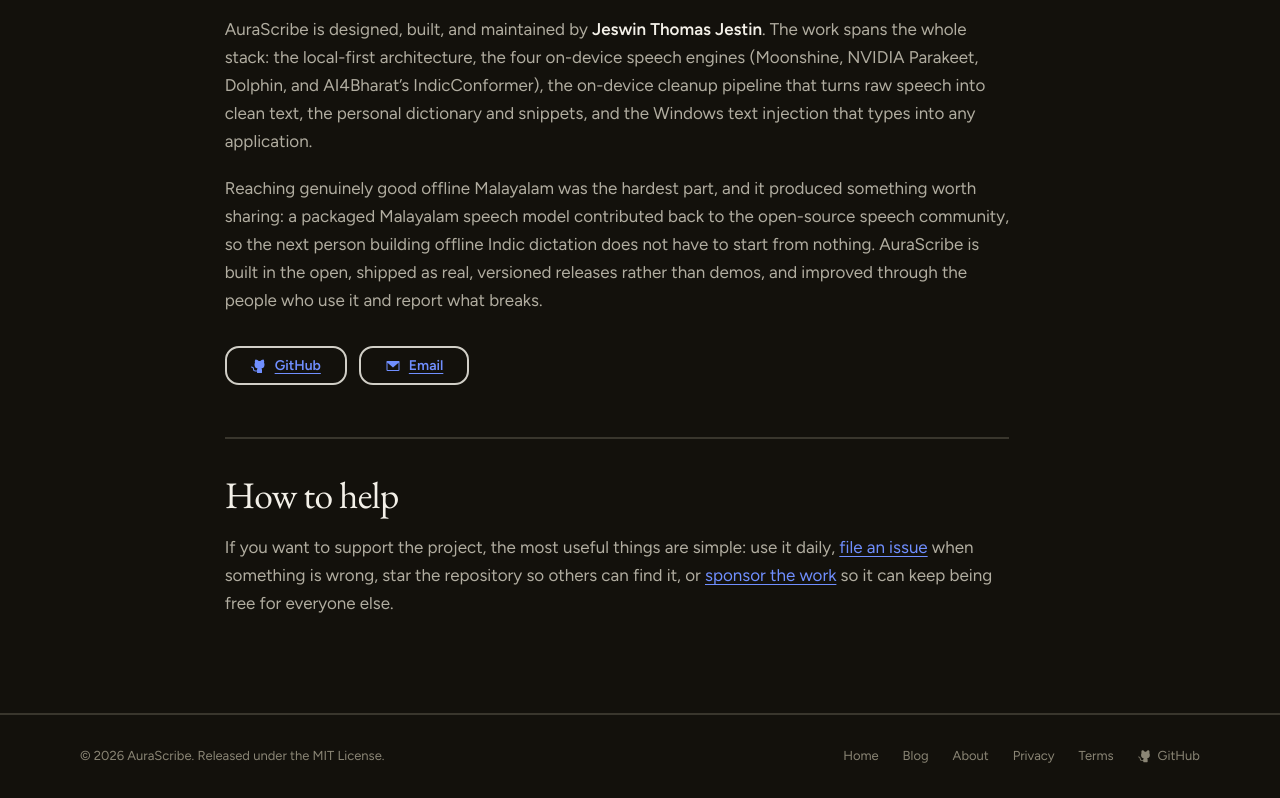
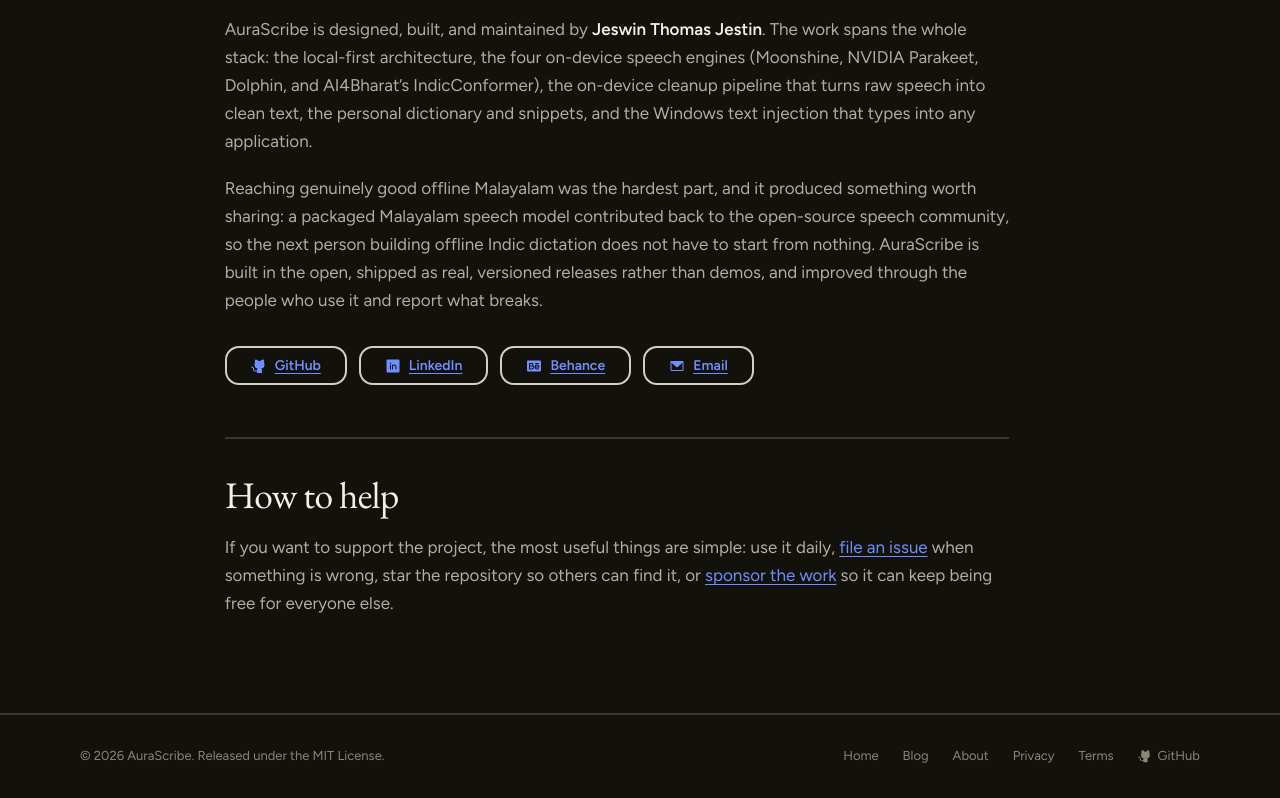
Before and after one commit to JeswinJestin/AuraScribe-Landing-Page, a Next.js app: page /about in a window 1280 px wide. Shown: the part 2682-3480 px from the top of the page. Built offline with nearby package versions, Linux system fonts and the light colour scheme; no server answers.

Commit message:
feat(brand): add LinkedIn + Behance links and structured data
site.author gains linkedin + behance; they render on the About maker buttons and
footer icons, and are added to the Person sameAs and llms.txt for search/LLM
crawling. No new front-end bio section (per owner).

```diff
--- a/app/about/page.tsx
+++ b/app/about/page.tsx
@@ -1,5 +1,5 @@
 import type { Metadata } from 'next'
-import { GithubLogo, LinkedinLogo, EnvelopeSimple } from '@phosphor-icons/react/dist/ssr'
+import { GithubLogo, LinkedinLogo, BehanceLogo, EnvelopeSimple } from '@phosphor-icons/react/dist/ssr'
 import { PageShell } from '@/components/page-shell'
 import { engines, site } from '@/lib/site'
 
@@ -151,6 +151,17 @@
             LinkedIn
           </a>
         ) : null}
+        {site.author.behance ? (
+          <a
+            href={site.author.behance}
+            target="_blank"
+            rel="noreferrer"
+            className="btn btn-ghost !py-2 !text-[14px]"
+          >
+            <BehanceLogo size={16} weight="fill" />
+            Behance
+          </a>
+        ) : null}
         <a href={`mailto:${site.contactEmail}`} className="btn btn-ghost !py-2 !text-[14px]">
           <EnvelopeSimple size={16} weight="fill" />
           Email
--- a/app/layout.tsx
+++ b/app/layout.tsx
@@ -46,7 +46,7 @@
 
 // sameAs lists the maker's canonical profiles so search engines can resolve "Jeswin Thomas Jestin"
 // to one entity. Only real, owned profiles belong here; the empty ones are dropped.
-const authorSameAs = [site.author.githubProfile, site.author.linkedin].filter(Boolean)
+const authorSameAs = [site.author.githubProfile, site.author.linkedin, site.author.behance].filter(Boolean)
 
 const jsonLd = {
   '@context': 'https://schema.org',
--- a/components/footer.tsx
+++ b/components/footer.tsx
@@ -1,4 +1,4 @@
-import { DownloadSimple, GithubLogo, Heart, Coffee, LinkedinLogo } from '@phosphor-icons/react/dist/ssr'
+import { DownloadSimple, GithubLogo, Heart, Coffee, LinkedinLogo, BehanceLogo } from '@phosphor-icons/react/dist/ssr'
 import { site } from '@/lib/site'
 import { Reveal } from './primitives'
 
@@ -128,6 +128,17 @@
                   <LinkedinLogo size={16} weight="fill" />
                 </a>
               ) : null}
+              {site.author.behance ? (
+                <a
+                  href={site.author.behance}
+                  target="_blank"
+                  rel="noreferrer"
+                  aria-label={`${site.author.name} on Behance`}
+                  className="hover:text-accent"
+                >
+                  <BehanceLogo size={16} weight="fill" />
+                </a>
+              ) : null}
             </span>
           </nav>
         </div>
--- a/lib/site.ts
+++ b/lib/site.ts
@@ -28,7 +28,8 @@
   author: {
     name: 'Jeswin Thomas Jestin',
     githubProfile: 'https://github.com/JeswinJestin',
-    linkedin: '', // TODO(owner): paste your LinkedIn profile URL, e.g. https://www.linkedin.com/in/...
+    linkedin: 'https://www.linkedin.com/in/jeswin-thomas-jestin/',
+    behance: 'https://www.behance.net/jeswinjestin',
   },
   // Visible contact address (SEO/trust). Dedicated inbox for the site's contact form + support.
   contactEmail: 'contact.aurascribe@gmail.com',
```
Also changed, not shown: public/llms.txt.
